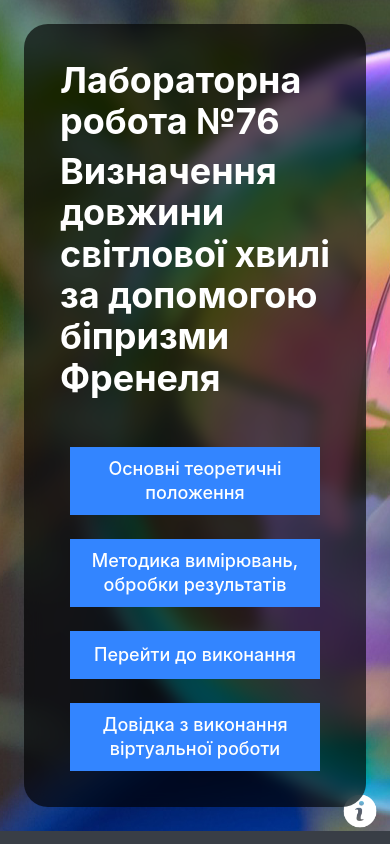
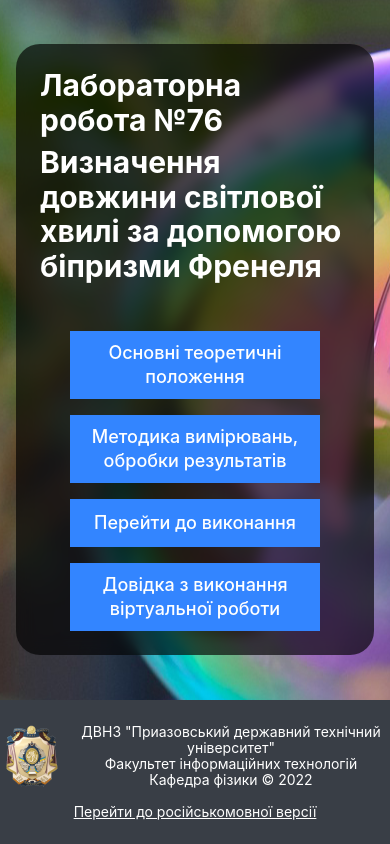
Before and after one commit to alverone/physics-lab, a plain HTML site: page index.html in a window 390 px wide. Shown: the top 844 px of the page. Drawn offline with Linux system fonts and the light colour scheme.

Commit message:
mobile media styles

```diff
--- a/css/index.css
+++ b/css/index.css
@@ -21,9 +21,9 @@ body,
 html {
   width: 100vw;
   max-width: 100vw;
-  height: 100vh;
-  max-height: 100vh;
+  min-height: 100vh;
 }
+
 .button {
   align-items: center;
   background-color: #3385ff;
@@ -226,3 +226,33 @@ a {
 .close-btn:hover {
   transform: scale(1.1);
 }
+
+@media (max-width: 550px) {
+  #author {
+    display: none;
+  }
+  .flex-column {
+    gap: 16px;
+  }
+  .heading-container {
+    padding: 24px;
+  }
+  main {
+    padding: 16px;
+  }
+  h1 {
+    font-size: 30px;
+  }
+  .flag-container {
+    font-size: 14px;
+  }
+  footer {
+    font-size: 14px;
+  }
+  .footer-container img {
+    margin-right: 8px;
+  }
+  footer {
+    padding: inherit 8px;
+  }
+}
--- a/css/main.css
+++ b/css/main.css
@@ -27,7 +27,8 @@ body {
 
 body,
 html {
-  height: 100vh;
+  min-height: 100vh;
+  padding: 48px 0;
   /*max-height: 100vh;*/
 }
 
@@ -435,8 +436,21 @@ a {
 }
 
 @media (max-width: 550px) {
-  body,
-  html {
-    max-height: auto;
+  .flex-row {
+    padding: 0 12px;
+  }
+  .ocular-container {
+    width: 95vw;
+    height: auto;
+  }
+  .ocular {
+    width: 97vw;
+  }
+  .filter-img {
+    width: 104.5vw;
+  }
+  .close-btn {
+    top: 12px;
+    right: 12px;
   }
 }
```
